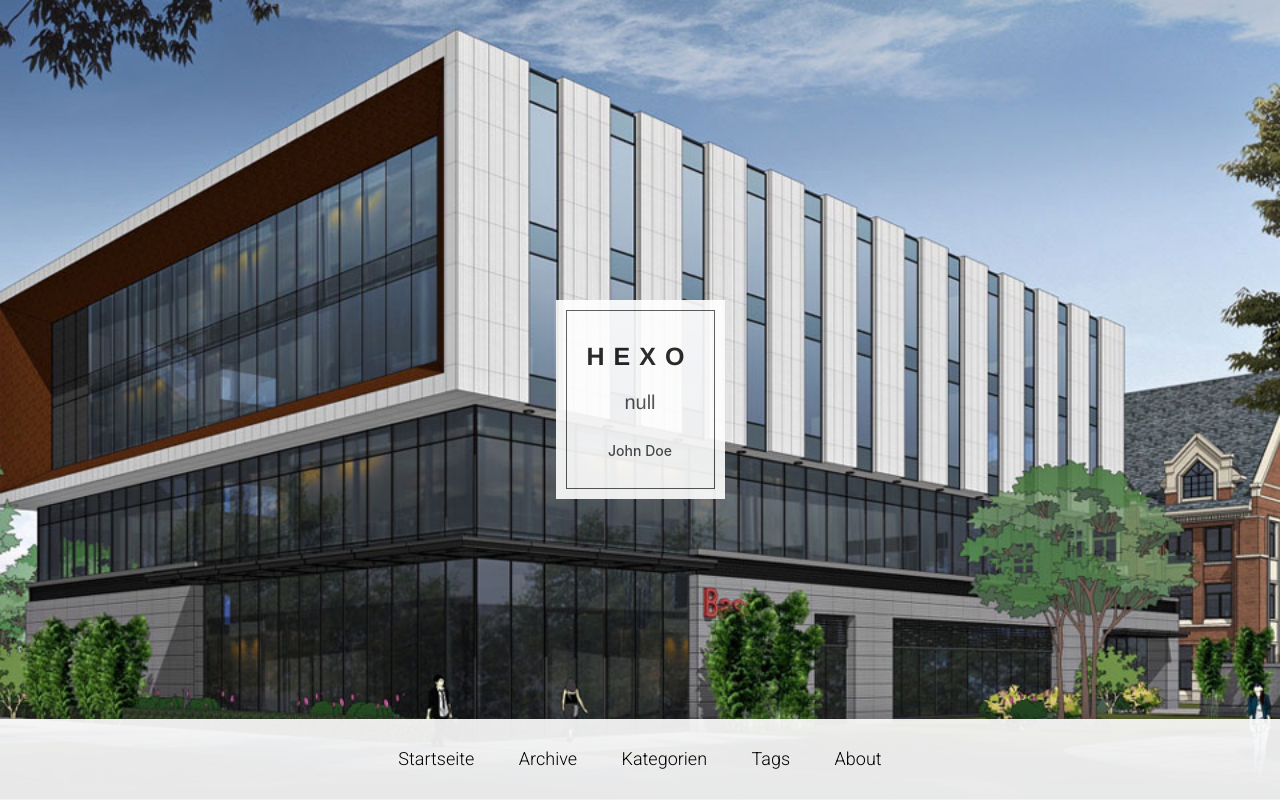
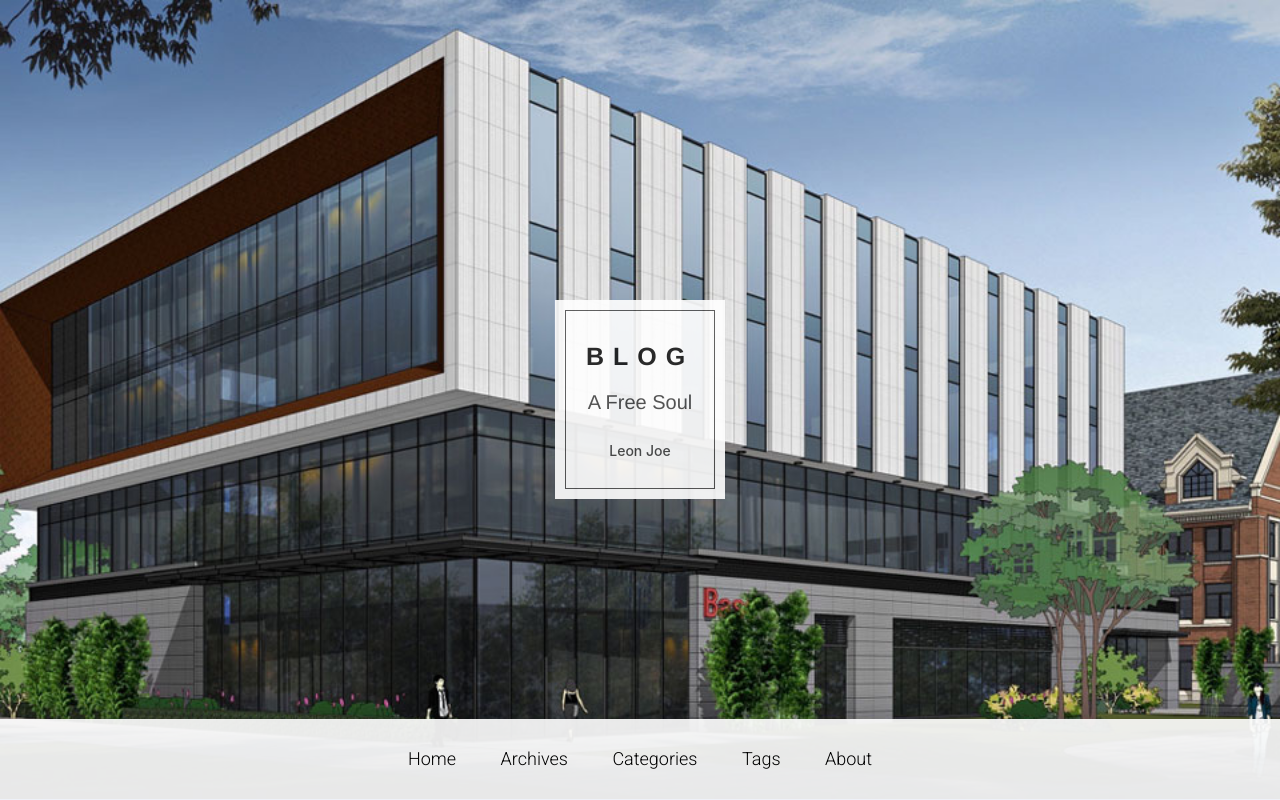
Before and after one commit to LeonJoe7/Blog, a plain HTML site: page index.html in a window 1280 px wide. Shown: the top 800 px of the page. Drawn offline with nearby package versions, Linux system fonts and the light colour scheme; some packages are replaced by stand-ins of ours; a web font is replaced by a local one.

Commit message:
Blog Update

```diff
--- a/index.html
+++ b/index.html
@@ -3,7 +3,7 @@
 <head>
   <meta charset="utf-8">
 
-  <title>Hexo</title>
+  <title>Leon</title>
   <meta name="viewport" content="width=device-width, initial-scale=1, maximum-scale=1">
 
 
@@ -93,9 +93,9 @@
 
 
           <div class="homelogoback"  style="border: 1px solid #404040;" >
-            <h1><a href="#content" id="logo">Hexo</a></h1>
-            <h3>null</h3>
-            <h5>John Doe</h5>
+            <h1><a href="#content" id="logo">BLOG</a></h1>
+            <h3>A Free Soul</h3>
+            <h5>Leon Joe</h5>
             <!-- <p><a href="https://github.com/iTimeTraveler" target="_blank">Github</a></p> -->
           </div>
 
@@ -136,11 +136,11 @@
   <div class="intro-navigate">
       <p class="navigater-list">
 
-          <a id="beautifont" class="main-nav-link" href="/">Startseite</a>
+          <a id="beautifont" class="main-nav-link" href="/">Home</a>
 
-          <a id="beautifont" class="main-nav-link" href="/archives">Archive</a>
+          <a id="beautifont" class="main-nav-link" href="/archives">Archives</a>
 
-          <a id="beautifont" class="main-nav-link" href="/categories">Kategorien</a>
+          <a id="beautifont" class="main-nav-link" href="/categories">Categories</a>
 
           <a id="beautifont" class="main-nav-link" href="/tags">Tags</a>
 
@@ -258,9 +258,9 @@
 
   <div class="container">
       <div class="row">
-	      <p> Powered by <a href="http://hexo.io/" target="_blank">Hexo</a> and <a href="https://github.com/iTimeTraveler/hexo-theme-hiker" target="_blank">Hexo-theme-hiker</a> </p>
-	      <p id="copyRightEn">Copyright &copy; 2013 - 2017 Hexo All Rights Reserved.</p>
-	      <p id="copyRightCn">John Doe hält Urheberrechtsansprüche.</p>
+	      <p> Powered by <a href="http://hexo.io/" target="_blank">HEXO</a> and <a href="https://github.com/iTimeTraveler/hexo-theme-hiker" target="_blank">HIKER</a> </p>
+	      <p id="copyRightEn">Copyright &copy; 2013 - 2017 HEXO All Rights Reserved.</p>
+	      <p id="copyRightCn">Leon Joe</p>
 	</div>
   </div>
 </footer>
```
